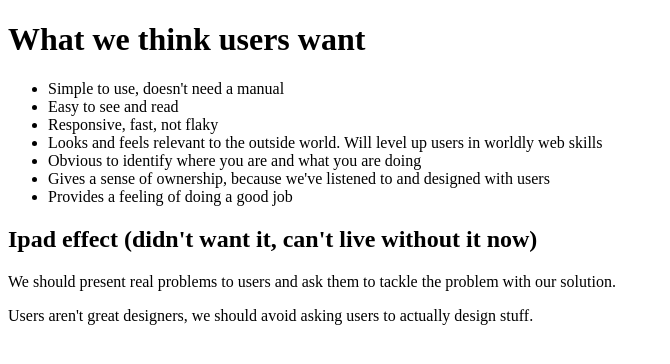
After one commit to ptrelease/casework_style_guide, a Flask app: page /whatwethinktheuserswant in a window 1280 px wide. The commit adds this page. Shown: the top 364 px of the page, without its empty margins (0-670 px from the left). Run offline with Flask 2, Linux system fonts and the light colour scheme.

Commit message:
Added some templates with some beginning principles we discussed early

```diff
--- a/templates/index.html
+++ b/templates/index.html
@@ -1,4 +1,9 @@
 <html>
+  <div>
+      <a href="/platforms">Click here for proposed target platforms</a><br>
+      <a href="/whatwethinktheuserswant">What do we think users want</a><br>
+      <a href="/usertypes">Kinds of users</a>
+  </div>
   <div>
       <h1>H1 tag</h1>
       <p>This is the main page for the casework style guide.</p>
--- /dev/null
+++ b/templates/what_we_think_the_users_want.html
@@ -0,0 +1,25 @@
+<!DOCTYPE html>
+<html>
+<head lang="en">
+    <meta charset="UTF-8">
+    <title>What we think the users want</title>
+    <div>
+        <h1>What we think users want</h1>
+        <ul>
+            <li>Simple to use, doesn't need a manual</li>
+            <li>Easy to see and read</li>
+            <li>Responsive, fast, not flaky</li>
+            <li>Looks and feels relevant to the outside world. Will level up users in worldly web skills</li>
+            <li>Obvious to identify where you are and what you are doing</li>
+            <li>Gives a sense of ownership, because we've listened to and designed with users</li>
+            <li>Provides a feeling of doing a good job</li>
+        </ul>
+        <h2>Ipad effect (didn't want it, can't live without it now)</h2>
+        <p>We should present real problems to users and ask them to tackle the problem with our solution.</p>
+        <p>Users aren't great designers, we should avoid asking users to actually design stuff.</p>
+    </div>
+</head>
+<body>
+
+</body>
+</html>
--- a/views.py
+++ b/views.py
@@ -8,5 +8,20 @@ app = Flask(__name__)
 def index():
   return render_template("index.html")
 
+@app.route('/platforms')
+def platforms():
+    return render_template("platforms.html")
+
+@app.route('/whatwethinktheuserswant')
+def what_we_think_the_users_want():
+    return render_template("what_we_think_the_users_want.html")
+
+@app.route('/usertypes')
+def user_types():
+    return render_template("user_types.html")
+
+
+
+
 if __name__ == '__main__':
     app.run(host=os.getenv('IP', '0.0.0.0'),port=int(os.getenv('PORT', 5010)))
```
Also changed, not shown: templates/platforms.html (added, +26 -0 lines), templates/user_types.html (added, +22 -0 lines), README.md.
